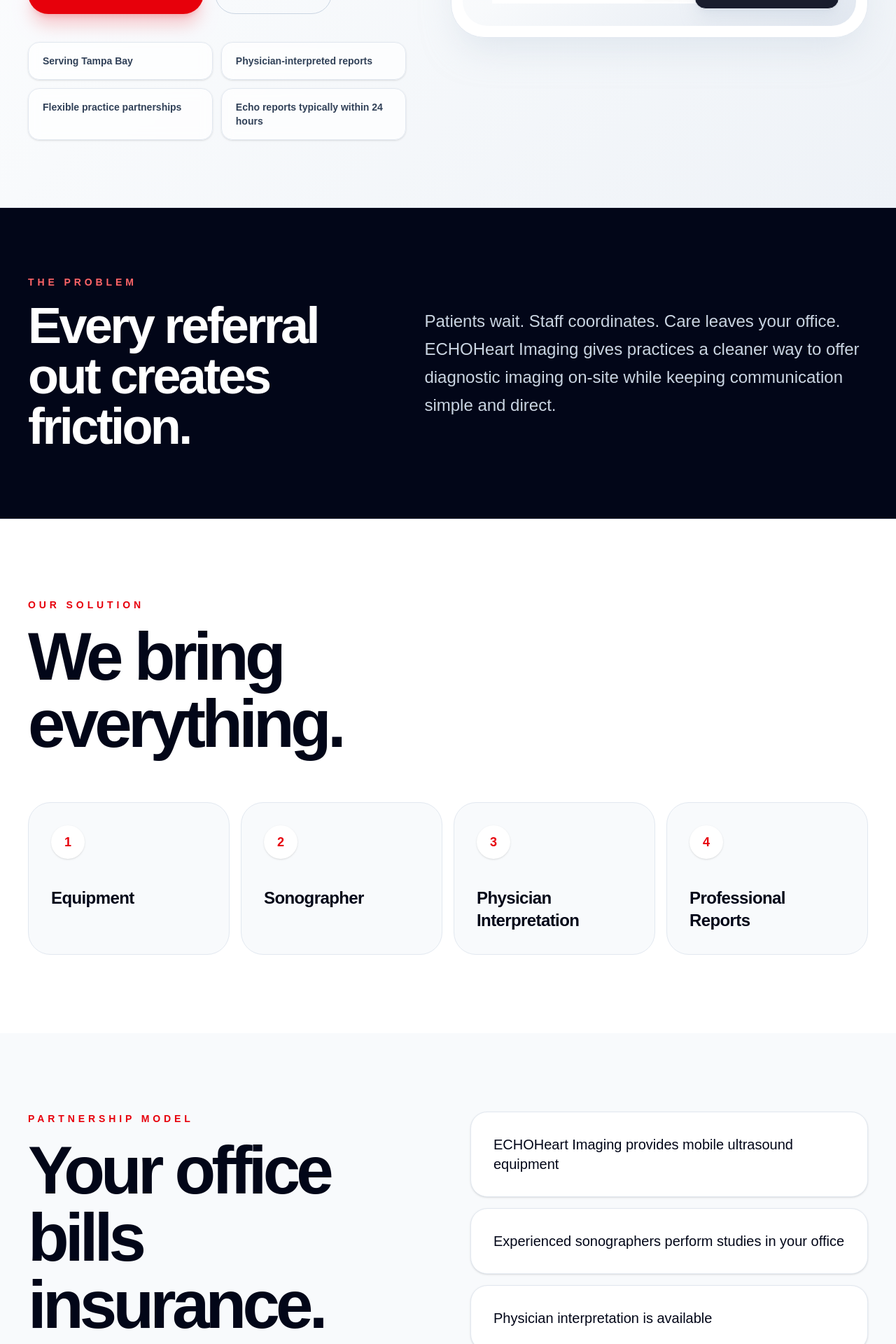
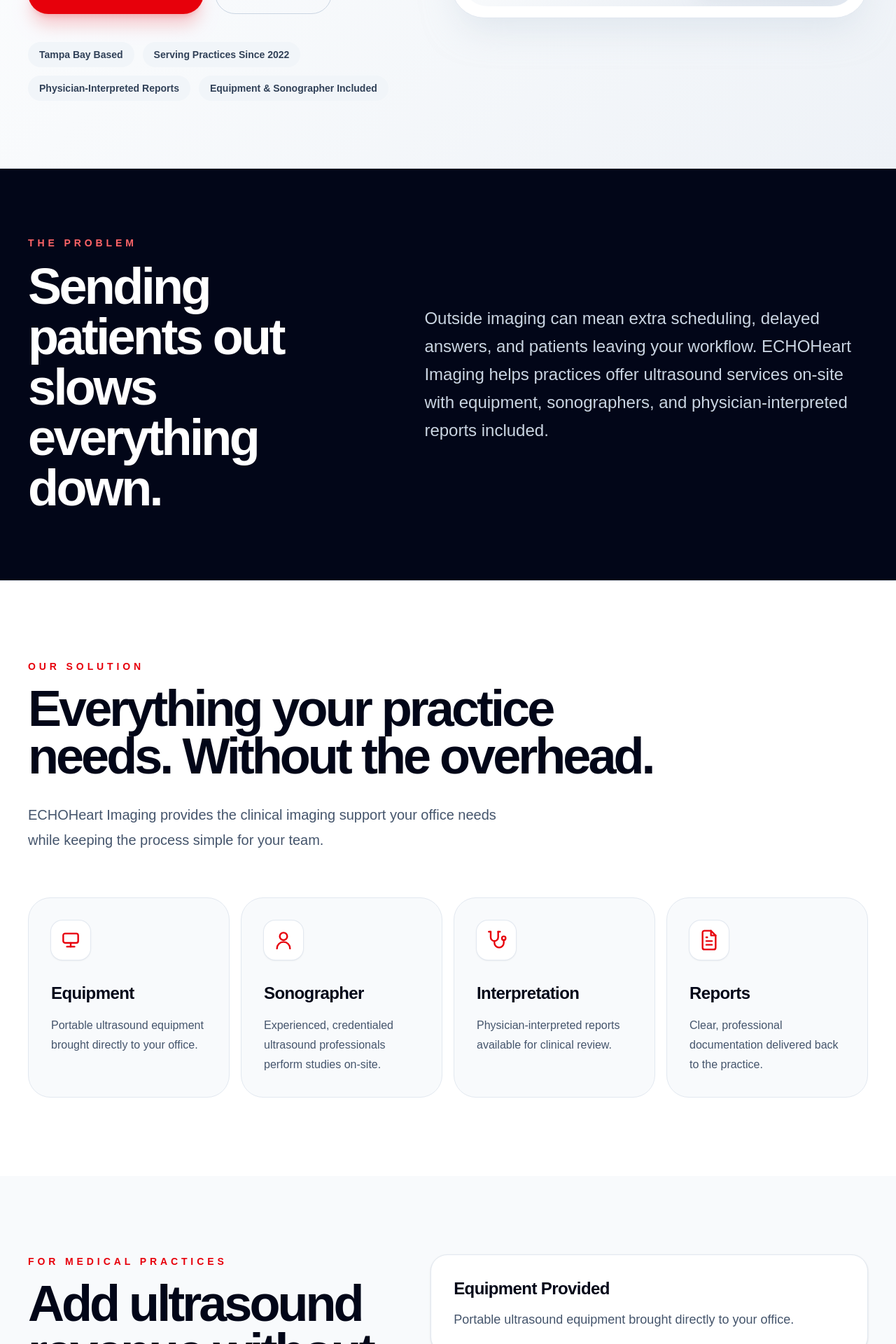
Before and after one commit to joe65477/echoheart-website, a Next.js app: page / in a window 1280 px wide. Shown: the part 740-2660 px from the top of the page at 70% size. Built offline with nearby package versions, Linux system fonts and the light colour scheme.

Commit message:
Update page.tsx

```diff
--- a/src/app/page.tsx
+++ b/src/app/page.tsx
@@ -1,28 +1,104 @@
 import Image from "next/image";
+function Icon({ name }: { name: "equipment" | "sonographer" | "interpretation" | "reports" }) {
+  if (name === "equipment") {
+    return (
+      <svg viewBox="0 0 24 24" fill="none" stroke="currentColor" strokeWidth="1.8" strokeLinecap="round" strokeLinejoin="round" className="h-8 w-8">
+        <rect x="4" y="5" width="16" height="10" rx="2" />
+        <path d="M8 19h8" />
+        <path d="M12 15v4" />
+      </svg>
+    );
+  }
+
+  if (name === "sonographer") {
+    return (
+      <svg viewBox="0 0 24 24" fill="none" stroke="currentColor" strokeWidth="1.8" strokeLinecap="round" strokeLinejoin="round" className="h-8 w-8">
+        <circle cx="12" cy="8" r="4" />
+        <path d="M5 21a7 7 0 0 1 14 0" />
+      </svg>
+    );
+  }
+
+  if (name === "interpretation") {
+    return (
+      <svg viewBox="0 0 24 24" fill="none" stroke="currentColor" strokeWidth="1.8" strokeLinecap="round" strokeLinejoin="round" className="h-8 w-8">
+        <path d="M6 3v6a4 4 0 0 0 8 0V3" />
+        <path d="M10 13v2a5 5 0 0 0 10 0v-2" />
+        <circle cx="20" cy="10" r="2" />
+        <path d="M6 3H4" />
+        <path d="M14 3h2" />
+      </svg>
+    );
+  }
+
+  return (
+    <svg viewBox="0 0 24 24" fill="none" stroke="currentColor" strokeWidth="1.8" strokeLinecap="round" strokeLinejoin="round" className="h-8 w-8">
+      <path d="M14 2H7a2 2 0 0 0-2 2v16a2 2 0 0 0 2 2h10a2 2 0 0 0 2-2V7z" />
+      <path d="M14 2v5h5" />
+      <path d="M9 13h6" />
+      <path d="M9 17h6" />
+      <path d="M9 9h1" />
+    </svg>
+  );
+}
 
 const services = [
-  "Echocardiograms",
-  "Carotid Ultrasound with CIMT",
-  "AAA Screening",
-  "Venous Ultrasound",
-  "Arterial Ultrasound",
-  "Thyroid & General Ultrasound",
+  {
+    title: "Echocardiograms",
+    description: "Cardiac ultrasound studies interpreted by board-certified cardiologists.",
+  },
+  {
+    title: "Carotid Ultrasound with CIMT",
+    description: "Evaluate carotid artery disease and measure carotid intima-media thickness.",
+  },
+  {
+    title: "AAA & Aorto-Iliac Ultrasound",
+    description: "Comprehensive abdominal aorta and common iliac artery ultrasound evaluation with color flow Doppler, velocity measurements, and physician interpretation.",
+  },
+  {
+    title: "Venous Ultrasound",
+    description: "Venous evaluations including DVT and venous insufficiency studies.",
+  },
+  {
+    title: "Arterial Ultrasound",
+    description: "Upper and lower extremity arterial assessments and circulation studies.",
+  },
+  {
+    title: "Thyroid & General Ultrasound",
+    description: "Thyroid imaging and additional general ultrasound examinations.",
+  },
 ];
 
 const solutionSteps = [
-  "Equipment",
-  "Sonographer",
-  "Physician Interpretation",
-  "Professional Reports",
+  {
+    title: "Equipment",
+    icon: "equipment" as const,
+    description: "Portable ultrasound equipment brought directly to your office.",
+  },
+  {
+    title: "Sonographer",
+    icon: "sonographer" as const,
+    description: "Experienced, credentialed ultrasound professionals perform studies on-site.",
+  },
+  {
+    title: "Interpretation",
+    icon: "interpretation" as const,
+    description: "Physician-interpreted reports available for clinical review.",
+  },
+  {
+    title: "Reports",
+    icon: "reports" as const,
+    description: "Clear, professional documentation delivered back to the practice.",
+  },
 ];
 
 const differentiators = [
-  "No equipment purchase",
-  "No sonographer hiring",
-  "Flexible scheduling",
-  "Direct communication",
-  "Echo reports typically available within 24 hours",
-  "Personalized service for your practice",
+  "Orders sent directly to ECHOHeart Imaging",
+  "We coordinate patient scheduling whenever possible",
+  "Flexible appointment availability, including Saturdays",
+  "Responsive communication throughout the process",
+  "Professional reports delivered back to your office",
+  "Local Tampa Bay support",
 ];
 
 export default function Home() {
@@ -93,19 +169,19 @@
                 How It Works
               </a>
             </div>
-            <div className="mt-10 grid max-w-2xl grid-cols-1 gap-3 text-sm font-semibold text-slate-700 sm:grid-cols-2">
-              <div className="rounded-2xl border border-slate-200 bg-white/70 px-5 py-4 shadow-sm backdrop-blur">
-                Serving Tampa Bay
-              </div>
-              <div className="rounded-2xl border border-slate-200 bg-white/70 px-5 py-4 shadow-sm backdrop-blur">
-                Physician-interpreted reports
-              </div>
-              <div className="rounded-2xl border border-slate-200 bg-white/70 px-5 py-4 shadow-sm backdrop-blur">
-                Flexible practice partnerships
-              </div>
-              <div className="rounded-2xl border border-slate-200 bg-white/70 px-5 py-4 shadow-sm backdrop-blur">
-                Echo reports typically within 24 hours
-              </div>
+            <div className="mt-10 flex flex-wrap gap-3 text-sm font-semibold">
+              <span className="rounded-full bg-slate-100 px-4 py-2 text-slate-700">
+                Tampa Bay Based
+              </span>
+              <span className="rounded-full bg-slate-100 px-4 py-2 text-slate-700">
+                Serving Practices Since 2022
+              </span>
+              <span className="rounded-full bg-slate-100 px-4 py-2 text-slate-700">
+                Physician-Interpreted Reports
+              </span>
+              <span className="rounded-full bg-slate-100 px-4 py-2 text-slate-700">
+                Equipment & Sonographer Included
+              </span>
             </div>
           </div>
 
@@ -147,13 +223,14 @@
               The Problem
             </p>
             <h2 className="text-5xl font-semibold leading-none tracking-[-0.05em] md:text-7xl">
-              Every referral out creates friction.
+              Sending patients out slows everything down.
             </h2>
           </div>
           <p className="max-w-3xl text-2xl leading-10 text-slate-300">
-            Patients wait. Staff coordinates. Care leaves your office. ECHOHeart Imaging
-            gives practices a cleaner way to offer diagnostic imaging on-site while
-            keeping communication simple and direct.
+            Outside imaging can mean extra scheduling, delayed answers, and patients
+            leaving your workflow. ECHOHeart Imaging helps practices offer ultrasound
+            services on-site with equipment, sonographers, and physician-interpreted
+            reports included.
           </p>
         </div>
       </section>
@@ -163,19 +240,27 @@
           <p className="mb-4 text-sm font-bold uppercase tracking-[0.35em] text-red-600">
             Our Solution
           </p>
-          <h2 className="max-w-3xl text-6xl font-semibold leading-none tracking-[-0.06em] md:text-8xl">
-            We bring everything.
+          <h2 className="max-w-4xl text-5xl font-semibold leading-[0.95] tracking-[-0.055em] md:text-7xl">
+            Everything your practice needs. Without the overhead.
           </h2>
+          <p className="mt-8 max-w-2xl text-xl leading-9 text-slate-600">
+            ECHOHeart Imaging provides the clinical imaging support your office needs while keeping the process simple for your team.
+          </p>
           <div className="mt-16 grid gap-4 md:grid-cols-4">
             {solutionSteps.map((step, index) => (
               <div
-                key={step}
-                className="rounded-[2rem] border border-slate-200 bg-slate-50 p-8"
+                key={step.title}
+                className="rounded-[2rem] border border-slate-200 bg-slate-50 p-8 transition hover:-translate-y-1 hover:bg-white hover:shadow-xl hover:shadow-slate-200"
               >
-                <div className="mb-10 flex h-12 w-12 items-center justify-center rounded-full bg-white text-lg font-bold text-red-600 shadow-sm">
-                  {index + 1}
+                <div className="mb-8 flex h-14 w-14 items-center justify-center rounded-2xl bg-white text-red-600 shadow-sm ring-1 ring-slate-200">
+                  <Icon name={step.icon} />
                 </div>
-                <h3 className="text-2xl font-semibold tracking-tight">{step}</h3>
+                <h3 className="text-2xl font-semibold tracking-tight">
+                  {step.title}
+                </h3>
+                <p className="mt-4 text-base leading-7 text-slate-600">
+                  {step.description}
+                </p>
               </div>
             ))}
           </div>
@@ -183,35 +268,92 @@
       </section>
 
       <section id="practices" className="bg-slate-50 px-6 py-28 lg:px-10">
-        <div className="mx-auto grid max-w-7xl gap-16 lg:grid-cols-2 lg:items-start">
+        <div className="mx-auto max-w-7xl">
+          <div className="grid gap-16 lg:grid-cols-[0.9fr_1.1fr] lg:items-start">
             <div className="sticky top-28">
               <p className="mb-4 text-sm font-bold uppercase tracking-[0.35em] text-red-600">
-              Partnership Model
+                For Medical Practices
               </p>
-            <h2 className="text-6xl font-semibold leading-none tracking-[-0.06em] md:text-8xl">
-              Your office bills insurance. We do the work.
+              <h2 className="text-5xl font-semibold leading-[0.95] tracking-[-0.055em] md:text-7xl">
+                Add ultrasound revenue without hiring staff.
               </h2>
               <p className="mt-8 max-w-xl text-xl leading-9 text-slate-600">
-              Designed for practices that want to expand in-office diagnostic
-              services while using their existing billing workflows.
+                ECHOHeart Imaging helps practices offer in-office diagnostic ultrasound while keeping existing workflows and billing processes in place.
               </p>
+              <a
+                href="#contact"
+                className="mt-10 inline-flex rounded-full bg-slate-950 px-7 py-4 text-base font-semibold text-white transition hover:bg-red-600"
+              >
+                Discuss Practice Options
+              </a>
             </div>
 
             <div className="space-y-4">
               {[
-              "ECHOHeart Imaging provides mobile ultrasound equipment",
-              "Experienced sonographers perform studies in your office",
-              "Physician interpretation is available",
-              "Your practice uses its existing billing process",
-              "ECHOHeart Imaging invoices your practice monthly for services provided",
+                {
+                  title: "Equipment Provided",
+                  text: "Portable ultrasound equipment brought directly to your office.",
+                },
+                {
+                  title: "On-Site Sonographer",
+                  text: "Experienced, credentialed ultrasound professionals perform studies in your practice.",
+                },
+                {
+                  title: "Physician Interpretation",
+                  text: "Reports are interpreted by board-certified cardiologists or radiologists, depending on the exam type.",
+                },
+                {
+                  title: "Keep Your Current Billing Process",
+                  text: "Your office continues using its current insurance billing process when appropriate.",
+                },
+                {
+                  title: "Simple Monthly Invoice",
+                  text: "ECHOHeart Imaging invoices your practice monthly for services provided.",
+                },
+              ].map((item) => (
+                <div
+                  key={item.title}
+                  className="rounded-3xl border border-slate-200 bg-white p-8 shadow-sm transition hover:-translate-y-1 hover:shadow-xl hover:shadow-slate-200"
+                >
+                  <h3 className="text-2xl font-semibold tracking-tight text-slate-950">
+                    {item.title}
+                  </h3>
+                  <p className="mt-3 text-lg leading-8 text-slate-600">
+                    {item.text}
+                  </p>
+                </div>
+              ))}
+            </div>
+          </div>
+
+          <div className="mt-16 rounded-[2.5rem] bg-slate-950 p-8 text-white md:p-10">
+            <div className="grid gap-10 lg:grid-cols-[0.8fr_1.2fr] lg:items-center">
+              <div>
+                <p className="mb-4 text-sm font-bold uppercase tracking-[0.35em] text-red-300">
+                  Why Practices Partner With Us
+                </p>
+                <h3 className="text-4xl font-semibold leading-none tracking-[-0.04em] md:text-5xl">
+                  More service lines. Less overhead.
+                </h3>
+              </div>
+              <div className="grid gap-3 sm:grid-cols-2">
+                {[
+                  "No equipment purchase",
+                  "No sonographer payroll",
+                  "No training requirements",
+                  "Faster patient convenience",
+                  "Additional in-office revenue opportunities",
+                  "Local Tampa Bay support",
                 ].map((item) => (
                   <div
                     key={item}
-                className="rounded-3xl border border-slate-200 bg-white p-8 text-xl font-medium shadow-sm"
+                    className="rounded-2xl border border-white/10 bg-white/5 px-5 py-4 text-base font-semibold text-slate-100"
                   >
                     {item}
                   </div>
                 ))}
+              </div>
+            </div>
           </div>
         </div>
       </section>
@@ -236,10 +378,15 @@
           <div className="grid gap-4 md:grid-cols-2 lg:grid-cols-3">
             {services.map((service) => (
               <div
-                key={service}
-                className="rounded-[2rem] border border-slate-200 bg-white p-8 text-2xl font-semibold tracking-tight transition hover:-translate-y-1 hover:shadow-xl hover:shadow-slate-200"
+                key={service.title}
+                className="rounded-[2rem] border border-slate-200 bg-white p-8 transition hover:-translate-y-1 hover:shadow-xl hover:shadow-slate-200"
               >
-                {service}
+                <h3 className="text-2xl font-semibold tracking-tight text-slate-950">
+                  {service.title}
+                </h3>
+                <p className="mt-4 text-base leading-7 text-slate-600">
+                  {service.description}
+                </p>
               </div>
             ))}
           </div>
@@ -250,14 +397,13 @@
         <div className="mx-auto grid max-w-7xl gap-16 lg:grid-cols-[0.8fr_1.2fr] lg:items-center">
           <div>
             <p className="mb-4 text-sm font-bold uppercase tracking-[0.35em] text-red-400">
-              Responsive Service
+              Practice Support
             </p>
             <h2 className="text-6xl font-semibold leading-none tracking-[-0.06em] md:text-8xl">
-              Need an urgent study?
+              We make it easy for your staff.
             </h2>
             <p className="mt-8 text-xl leading-9 text-slate-300">
-              We work directly with practices to accommodate time-sensitive imaging
-              needs whenever possible.
+              Your office sends the order and our team helps coordinate the next steps. We focus on responsive communication, flexible scheduling, and making the imaging process as smooth as possible for both patients and staff.
             </p>
           </div>
           <div className="grid gap-4 md:grid-cols-2">
@@ -274,37 +420,62 @@
       </section>
 
       <section id="reports" className="px-6 py-28 lg:px-10">
-        <div className="mx-auto grid max-w-7xl gap-16 lg:grid-cols-2 lg:items-center">
+        <div className="mx-auto max-w-7xl">
+          <div className="mb-14 grid gap-10 lg:grid-cols-[0.9fr_1.1fr] lg:items-end">
             <div>
               <p className="mb-4 text-sm font-bold uppercase tracking-[0.35em] text-red-600">
-              Professional Reports
+                Sample Reports
               </p>
-            <h2 className="text-6xl font-semibold leading-none tracking-[-0.06em] md:text-8xl">
-              Clear reports. Confident decisions.
+              <h2 className="text-5xl font-semibold leading-[0.95] tracking-[-0.055em] md:text-7xl">
+                Detailed reports. Clear clinical decisions.
               </h2>
-            <p className="mt-8 max-w-xl text-xl leading-9 text-slate-600">
-              Sample reports help providers review the quality, format, and level
-              of detail ECHOHeart Imaging delivers.
+            </div>
+            <p className="max-w-2xl text-xl leading-9 text-slate-600">
+              Review sample ECHOHeart Imaging reports to see the level of detail, measurements, findings, and physician interpretation delivered back to your office.
             </p>
           </div>
 
-          <div className="rounded-[3rem] border border-slate-200 bg-slate-50 p-8 shadow-xl shadow-slate-200">
-            <div className="rounded-[2rem] bg-white p-8 shadow-sm">
-              <div className="mb-8 flex items-center justify-between border-b border-slate-200 pb-6">
-                <div className="font-semibold">
-                  <span className="text-red-600">ECHO</span>Heart Imaging Report
+          <div className="grid gap-5 lg:grid-cols-3">
+            {[
+              {
+                title: "Sample Echocardiogram Report",
+                description: "Complete echo report with measurements, Doppler data, findings, and board-certified cardiologist interpretation.",
+                href: "/reports/redacted-echo.pdf",
+              },
+              {
+                title: "Sample Carotid Ultrasound with CIMT Report",
+                description: "Carotid duplex report with Doppler velocities, IMT values, findings, and physician interpretation.",
+                href: "/reports/redacted-carotid-cimt.pdf",
+              },
+              {
+                title: "Sample AAA Screening Report",
+                description: "Abdominal aorta screening report with measurements, velocities, findings, and physician interpretation.",
+                href: "/reports/redacted-aaa.pdf",
+              },
+            ].map((report) => (
+              <div
+                key={report.title}
+                className="rounded-[2rem] border border-slate-200 bg-white p-8 shadow-sm transition hover:-translate-y-1 hover:shadow-xl hover:shadow-slate-200"
+              >
+                <div className="mb-8 flex h-14 w-14 items-center justify-center rounded-2xl bg-slate-50 text-red-600 ring-1 ring-slate-200">
+                  <Icon name="reports" />
                 </div>
-                <div className="text-sm text-slate-500">Sample Preview</div>
+                <h3 className="text-2xl font-semibold tracking-tight text-slate-950">
+                  {report.title}
+                </h3>
+                <p className="mt-4 text-base leading-7 text-slate-600">
+                  {report.description}
+                </p>
+                <a
+                  href={report.href}
+                  target="_blank"
+                  rel="noopener noreferrer"
+                  className="mt-8 inline-flex rounded-full bg-slate-950 px-6 py-3 text-sm font-semibold text-white transition hover:bg-red-600"
+                >
+                  View Sample Report
+                </a>
               </div>
-              <div className="space-y-4">
-                <div className="h-4 w-2/3 rounded-full bg-slate-200" />
-                <div className="h-4 w-1/2 rounded-full bg-slate-200" />
-                <div className="h-4 w-5/6 rounded-full bg-slate-200" />
-                <div className="mt-8 aspect-video rounded-2xl bg-slate-900" />
-                <div className="h-4 w-3/4 rounded-full bg-slate-200" />
-                <div className="h-4 w-1/3 rounded-full bg-slate-200" />
-              </div>
-            </div>
+            ))}
           </div>
         </div>
       </section>
```
Lines whose indentation alone changed are shown as unchanged.
